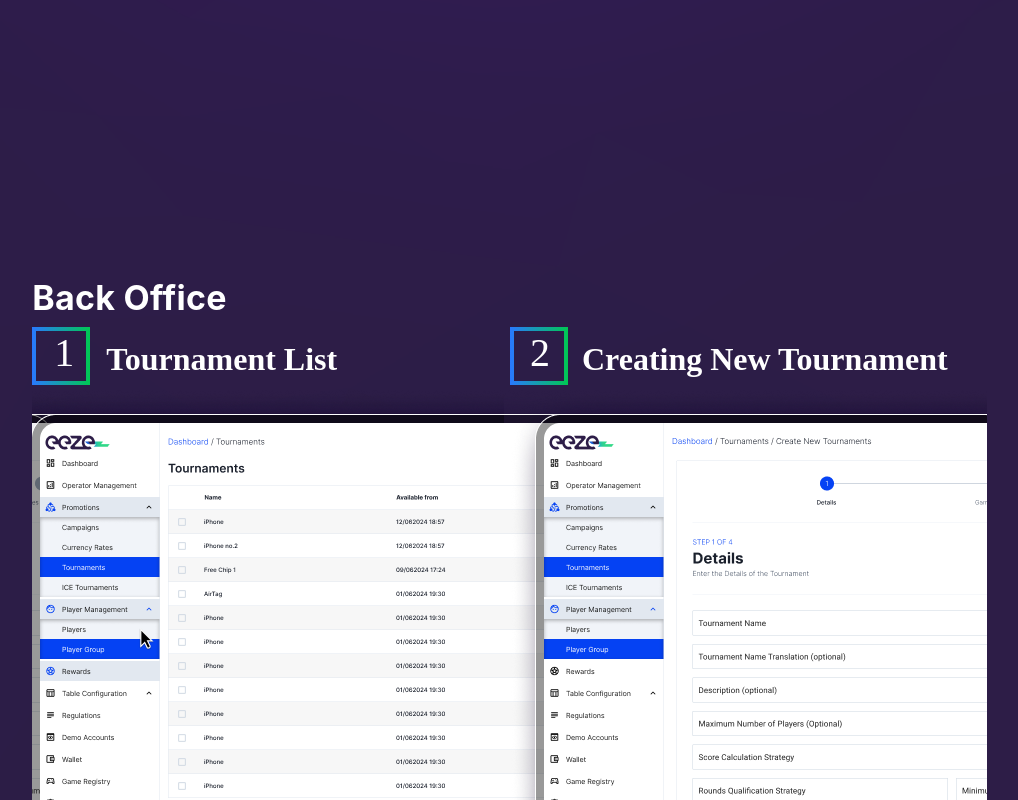
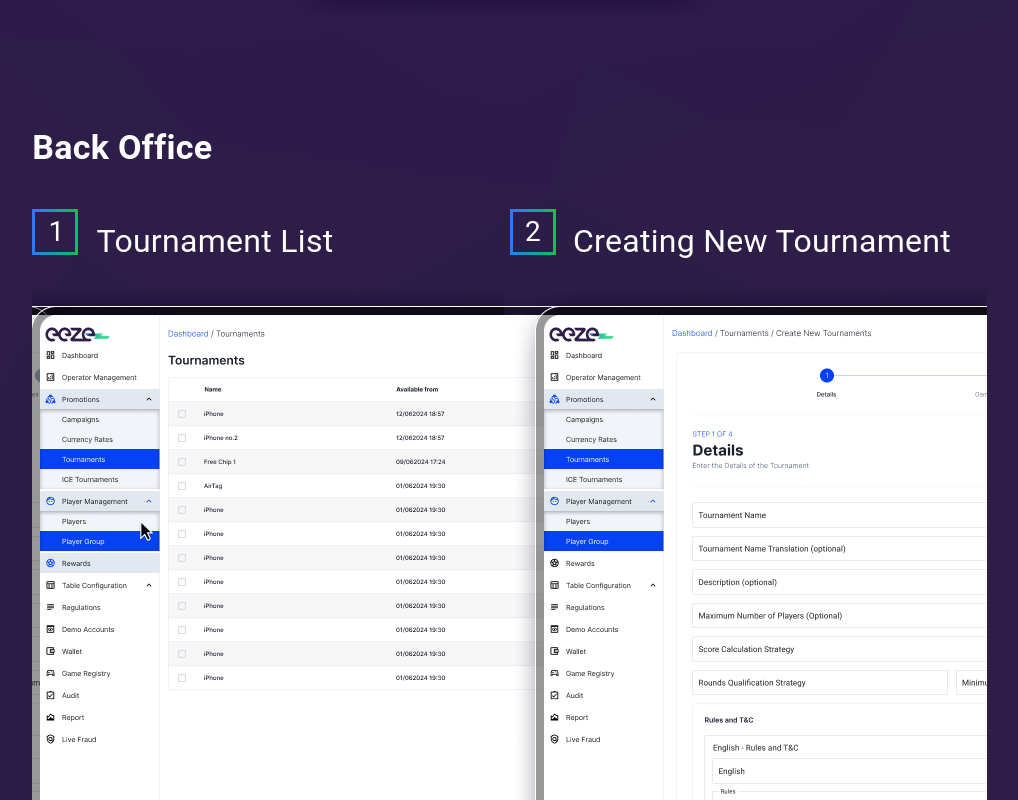
Before and after one commit to eeze-tain/eeze, a React (Create React App) app: page /tournaments in a window 1280 px wide. Shown: the part 1520-2320 px from the top of the page, without its empty margins (229-1247 px from the left). Built offline with nearby package versions, Linux system fonts and the light colour scheme.

Commit message:
carousel improvement

```diff
--- a/index.html
+++ b/index.html
@@ -1 +1,29 @@
-<!doctype html><html lang="en"><head><meta charset="utf-8"/><link rel="icon" href="/eeze/favicon.ico"/><meta name="viewport" content="width=device-width,initial-scale=1"/><meta name="theme-color" content="#000000"/><meta name="description" content="Web site created using create-react-app"/><link rel="apple-touch-icon" href="/eeze/logo192.png"/><link rel="manifest" href="/eeze/manifest.json"/><title>React App</title><script defer="defer" src="/eeze/static/js/main.6b9b4953.js"></script><link href="/eeze/static/css/main.14b8042c.css" rel="stylesheet"></head><body><style>body{margin:0}</style><noscript>You need to enable JavaScript to run this app.</noscript><div id="root"></div></body></html>
+<!DOCTYPE html>
+<html lang="en">
+  <head>
+    <meta charset="utf-8" />
+    <link rel="icon" href="/eeze/favicon.ico" />
+    <meta name="viewport" content="width=device-width,initial-scale=1" />
+    <meta name="theme-color" content="#000000" />
+    <meta
+      name="description"
+      content="Web site created using create-react-app"
+    />
+    <link rel="apple-touch-icon" href="/eeze/logo192.png" />
+    <link rel="manifest" href="/eeze/manifest.json" />
+    <title>React App</title>
+    <script defer="defer" src="/eeze/static/js/main.6b9b4953.js"></script>
+    <link href="/eeze/static/css/main.14b8042c.css" rel="stylesheet" />
+    <link rel="preconnect" href="https://fonts.googleapis.com">
+<link rel="preconnect" href="https://fonts.gstatic.com" crossorigin>
+<link href="https://fonts.googleapis.com/css2?family=Open+Sans:ital,wght@0,300..800;1,300..800&family=Roboto+Slab:wght@100..900&family=Roboto:ital,wght@0,100;0,300;0,400;0,500;0,700;0,900;1,100;1,300;1,400;1,500;1,700;1,900&display=swap" rel="stylesheet">
+  </head>
+  <body>
+    <style>
+      body {
+        margin: 0;
+      }</style
+    ><noscript>You need to enable JavaScript to run this app.</noscript>
+    <div id="root"></div>
+  </body>
+</html>
--- a/src/components/Carousel.tsx
+++ b/src/components/Carousel.tsx
@@ -2,7 +2,7 @@ import React from 'react';
 import Slider from 'react-slick';
 import 'slick-carousel/slick/slick.css';
 import 'slick-carousel/slick/slick-theme.css';
-import { Box } from '@mui/material';
+import { Box, Typography } from '@mui/material';
 
 const Carousel = ({
     slides,
@@ -30,7 +30,7 @@ const Carousel = ({
     <Box
       sx={{
         color: '#FFFFFF',
-        fontFamily: 'Inter',
+        fontWeight: '100',
         overflow: 'hidden',
       }}
     >
@@ -40,9 +40,23 @@ const Carousel = ({
             <div className="slide-overlay">
               <div style={{ display: 'inline-flex' }}>
                 <div className="slide-number" style={styles.slideNumber}></div>
-                <span style={slideNumbers(slide.number)}>{slide.number}</span>
+                <span style={slideNumbers(slide.number)}>
+                  <Typography sx={{
+                    fontSize: '1.75rem',
+                    marginTop: '0px',
+                    marginLeft: '7px'
+                  }}>
+                  {slide.number}
+                  </Typography>
+                  </span>
                 <div className="slide-title" style={styles.slideTitle}>
+                  <Typography sx={{
+                    fontSize: '2rem',
+                    // fontWeight: 800,
+                    marginBottom: '1rem'
+                  }}>
                   {slide.title}
+                  </Typography>
                 </div>
               </div>
             </div>
@@ -56,60 +70,53 @@ const Carousel = ({
 
 const styles = {
   slideNumber: {
-    fontSize: '1.5rem',
+    fontSize: '1.25rem',
     display: 'flex',
     justifyContent: 'center',
     alignItems: 'center',
     gap: '10px',
     color: '#FFF',
-    fontFamily: 'Roboto',
     fontStyle: 'normal',
     fontWeight: 700,
     lineHeight: '100%',
     background: 'linear-gradient(90deg, #2979FF, #00C853)',
     mask: 'linear-gradient(#fffF 0 0) content-box, linear-gradient(#fff 0 0)',
     maskComposite: 'exclude',
-    padding: '4px',
-    width: '50px',
-    height: '50px',
+    padding: '3px',
+    width: '40px',
+    height: '40px',
   },
   one: {
     color: 'white',
-    fontFamily: 'Raleway',
     fontSize: '2.5rem',
-    marginLeft: '-2.25rem',
+    marginLeft: '-2.3rem',
     marginTop: '2px',
   },
   two: {
     color: 'white',
-    fontFamily: 'Raleway',
     fontSize: '2.5rem',
     marginLeft: '-2.4rem',
     marginTop: '2px',
   },
   three: {
     color: 'white',
-    fontFamily: 'Raleway',
     fontSize: '2.25rem',
     marginLeft: '-2.28rem',
     marginTop: '1.75px',
   },
   four: {
     color: 'white',
-    fontFamily: 'Raleway',
     fontSize: '2.35rem',
     marginLeft: '-2.35rem',
     marginTop: '2px',
   },
   slideTitle: {
     color: '#FFF',
-    fontFamily: 'Raleway',
     fontSize: '32px',
     fontStyle: 'normal',
-    fontWeight: 700,
     lineHeight: '100%',
     marginLeft: '2rem',
-    marginTop: '1rem',
+    marginTop: '.5rem',
   },
 };
 
--- a/src/pages/ThemeCustomisation.tsx
+++ b/src/pages/ThemeCustomisation.tsx
@@ -149,7 +149,6 @@ const ThemeCustomisation: React.FC = (props: any) => {
           backgroundPosition: 'center',
           background: 'linear-gradient(180deg, #34175D 0%, #2A1545 0%)',
           padding: '2rem',
-          marginBottom: '10rem'
         }}
         >
           <GridItem border={'none'}>
--- a/src/pages/Tournaments.tsx
+++ b/src/pages/Tournaments.tsx
@@ -10,7 +10,7 @@ const Tournaments: React.FC = () => {
       sx={{
         padding: '0rem 4rem',
         color: '#FFFFFF',
-        fontFamily: 'Inter',
+        fontFamily: 'Roboto',
         overflowX: 'hidden', // Prevent horizontal overflow
         marginTop: '0rem',
       }}
@@ -88,7 +88,7 @@ const Tournaments: React.FC = () => {
         transition={{ duration: 0.6 }}
       >
         {/* Key Benefits Section */}
-        <Box sx={{ marginTop: 6 }}>
+        <Box sx={{ marginTop: 6 }} >
           <Typography
             variant="h4"
             sx={{
@@ -105,7 +105,9 @@ const Tournaments: React.FC = () => {
             Tournament UI
           </Typography>
           {/* <LinearGradient height={'4px'} width={'25%'} marginBottom={'4rem'} /> */}
+          {/* <Box sx={{marginLeft: '-10%', transform: 'scale(80%)'}}> */}
           <Carousel settings={frontEndCourselSettings} slides={frontEndSlides} />
+          {/* </Box> */}
         </Box>
       </motion.div>
       {/* Hero Section - Back End Carousel */}
@@ -114,19 +116,15 @@ const Tournaments: React.FC = () => {
         animate={{ opacity: 1, y: 0 }}
         transition={{ duration: 0.6 }}
       >
-        <Box sx={{ marginTop: '20rem' }}>
+        <Box sx={{ marginTop: '7rem' }}>
           <Typography
             variant="h4"
             sx={{
               fontWeight: 'bold',
-              fontFamily: 'Inter',
-              marginBottom: 1,
+              marginBottom: 5,
               '@media screen and (min-width: 2560px)': {
                 fontSize: '3rem', // Adjust font size
-              },
-              '@media screen and (min-width: 3200px)': {
-                fontSize: '3.5rem', // Adjust font size
-              },
+              }
             }}
           >
             Back Office
@@ -168,7 +166,7 @@ const frontEndCourselSettings = {
   dots: true,
   infinite: true,
   speed: 500,
-  slidesToShow: 3,
+  slidesToShow: 4,
   slidesToScroll: 1,
   arrows: true,
 };
```
Also changed, not shown: src/pages/components/MobilePreview/WidgetScorePreview/WidgetScorePreview.tsx (+0 -17 lines).
